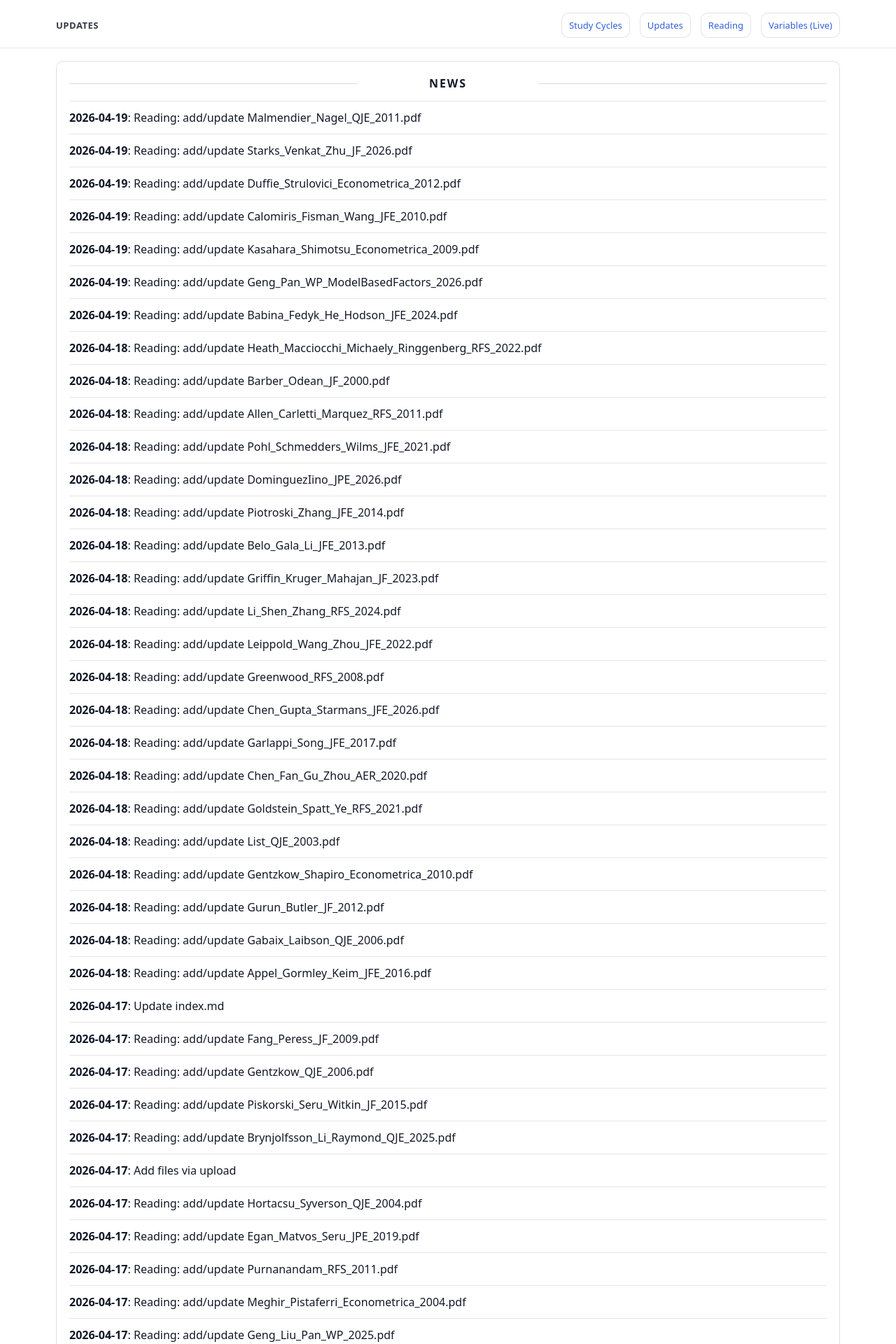
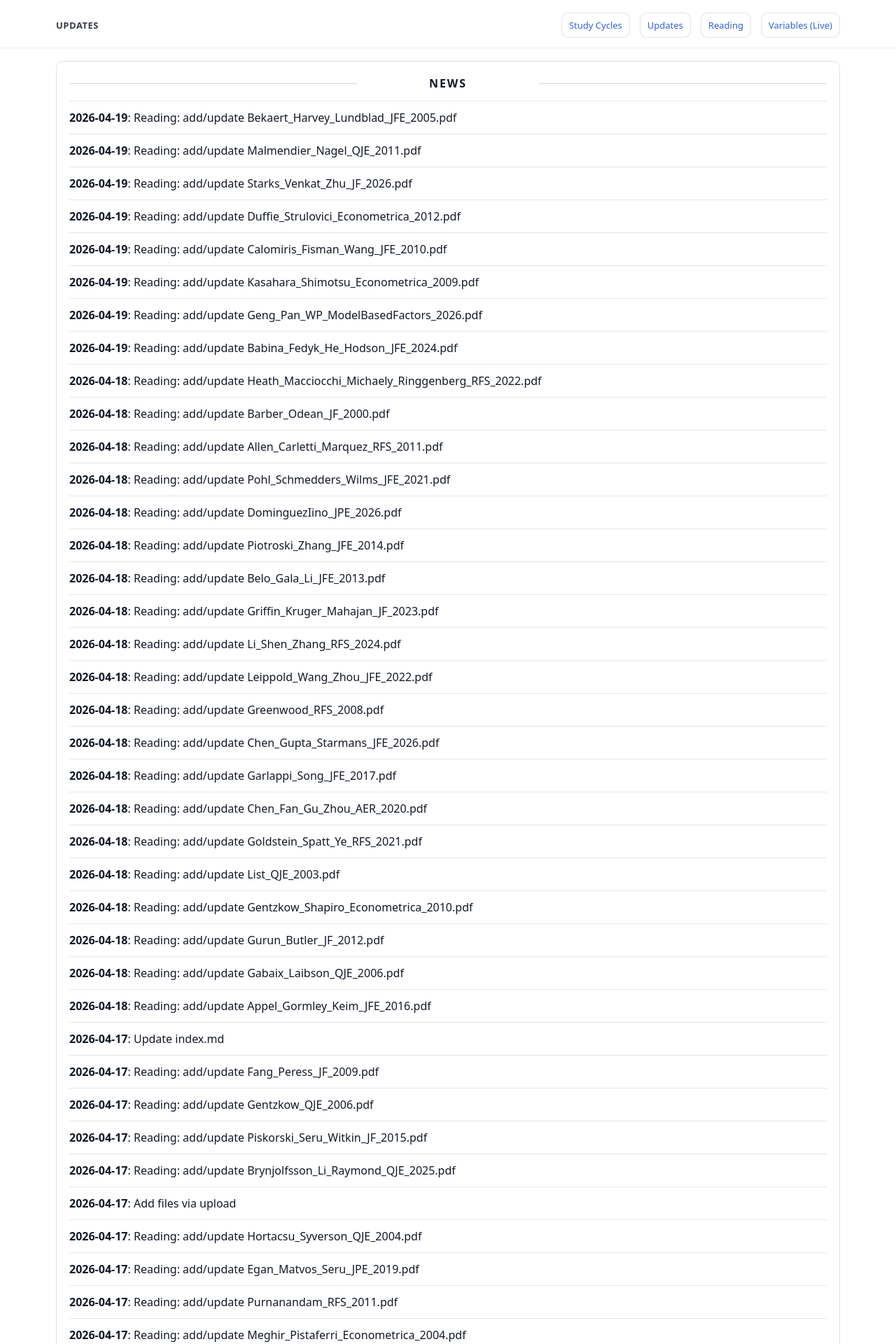
Before and after one commit to yaxinzn/study-archive, a Jekyll site: the page built from updates/index.md, in a window 1280 px wide. Shown: the top 1920 px of the page at 70% size. Built offline with Jekyll 4.4.1, drawn with Linux system fonts in a browser that asks for light colours; some of the changed text lies outside the part shown.

Commit message:
chore: update NEWS feed

```diff
--- a/_data/news.yml
+++ b/_data/news.yml
@@ -1,4 +1,7 @@
 # Auto-generated update history (sorted newest -> oldest). Do not edit manually.
+- ts: "1776590071"
+  date: "2026-04-19"
+  title: "Reading: add/update Bekaert_Harvey_Lundblad_JFE_2005.pdf"
 - ts: "1776589611"
   date: "2026-04-19"
   title: "Reading: add/update Malmendier_Nagel_QJE_2011.pdf"
```
